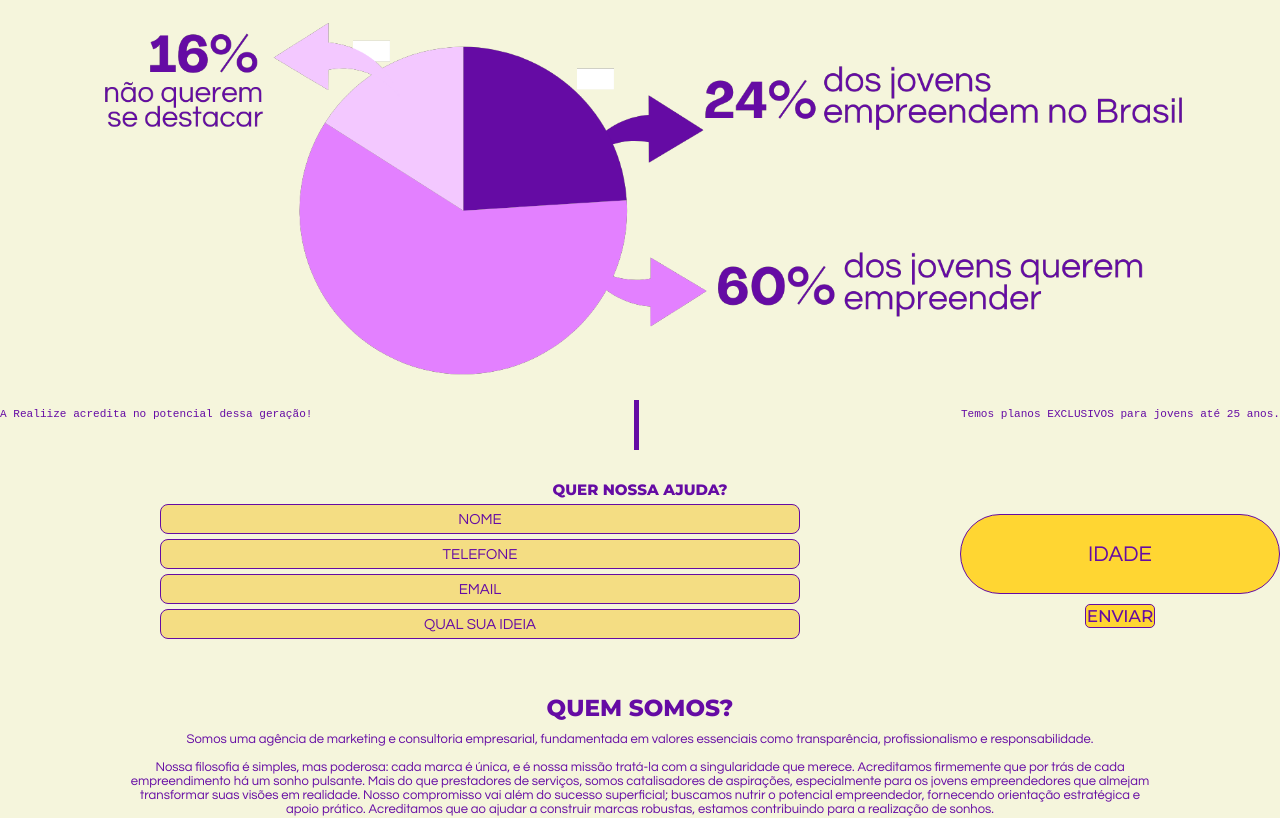
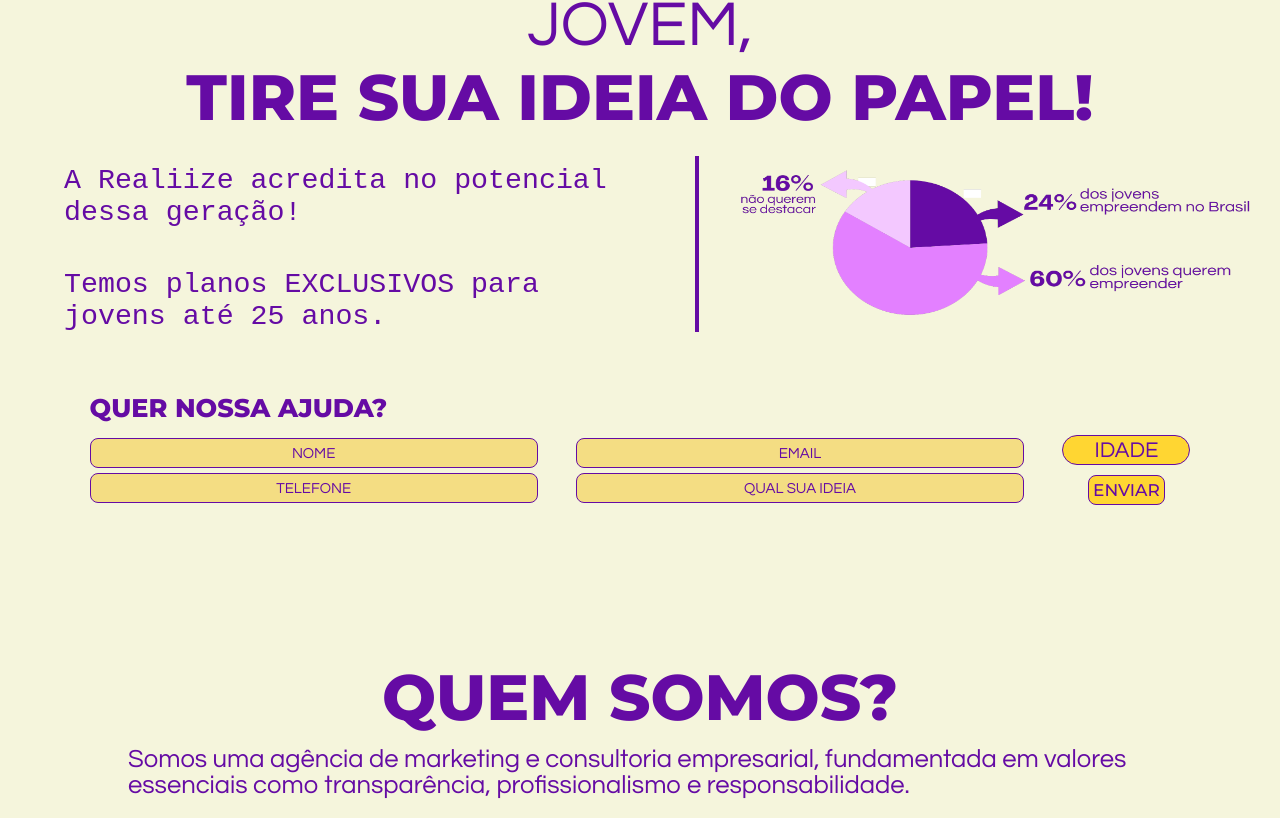
Before and after one commit to Jonas-Victor950/realiize, a React (Create React App) app in the folder frontend/: page / in a window 1280 px wide. Shown: the part 3191-4009 px from the top of the page. Built offline with nearby package versions, Linux system fonts and the light colour scheme; a web font is replaced by a local one.

Commit message:
Finalizing content six desktop  and adding scroll to content-two

```diff
--- a/frontend/src/pages/Home.css
+++ b/frontend/src/pages/Home.css
@@ -219,6 +219,10 @@
   margin-top: 50px;
 }
 
+#home .content-five .form-group-two-two {
+  display: none;
+}
+
 #home .content-five .form-group-two .flex-one {
   font-family: "Questrial", sans-serif;
   font-size: 0.85em;
@@ -255,6 +259,10 @@
   font-weight: 800;
   font-size: 2.3em;
   color: #650ba4;
+}
+
+#home .content-five .form-group-three {
+  display: none;
 }
 
 #home .content-five .form-group-four {
@@ -344,9 +352,10 @@
   font-family: "Questrial", sans-serif;
   color: #650ba4;
   width: 80vw;
-  text-align:center;
+  text-align: start;
   margin-left: 10vw;
   font-size: 13px;
+  padding-bottom: 60px;
 }
 
 /*End Content-six mobile */
@@ -507,12 +516,12 @@
   #home .content-three .column-two button {
     margin-right: -5vw;
     margin-left: 40vw;
-    font-size: 1.0vw;
+    font-size: 1vw;
     border: 1px solid #650ba4; /* Definindo a borda */
     background-color: #ffd632;
     border-radius: 8px;
     margin-top: 15px;
-    padding:5px;
+    padding: 5px;
     color: #650ba4;
   }
   /*End content-three desktop */
@@ -536,4 +545,192 @@
   }
   /*End content-foury desktop */
 
+  /*Start Content-five desktop */
+  #home .content-five {
+    margin-top: 100px;
+  }
+
+  #home .content-five .form-group-two {
+    display: none;
+  }
+
+  /* #home .content-five .form-group-two .flex-one {
+    font-family: "Questrial", sans-serif;
+    font-size: 0.85em;
+    display: flex;
+    flex-direction: column;
+    justify-content: space-between;
+    margin-top: 20px;
+    color: #650ba4;
+  }
+
+  #home .content-five .form-group-two .flex-one .text-one,
+  #home .content-five .form-group-two .flex-one .text-two {
+    padding-top: 8px;
+  }
+
+  #home .content-five .form-group-two .flex-one .purple-vertical {
+    width: 5px;
+    background-color: #650ba4;
+    height: 50px;
+  }
+  #home .content-five .form-group-two .image {
+    width: 85vw;
+    margin-top: 10px;
+  } */
+
+  #home .content-five .form-group-one .text-one {
+    font-size: 5vw;
+  }
+
+  #home .content-five .form-group-one .text-two {
+    font-size: 5vw;
+  }
+
+  #home .content-five .form-group-two-two {
+    display: flex;
+  }
+
+  #home .content-five .form-group-two-two .flex-one {
+    font-family: "Questrial", sans-serif;
+    font-size: 0.85em;
+    display: flex;
+    flex-direction: row;
+    justify-content: space-between;
+    margin-top: 20px;
+    color: #650ba4;
+    gap: 3vw;
+  }
+
+  #home .content-five .form-group-two-two .flex-one .texts {
+    display: flex;
+    flex-direction: column;
+    gap: 40px;
+    padding-top: 8px;
+    font-size: 1.7vw;
+    margin-left: 5vw;
+    text-align: left;
+  }
+
+  #home .content-five .form-group-two-two .flex-one .purple-vertical {
+    width: 5px;
+    background-color: #650ba4;
+    height: 100%;
+  }
+  #home .content-five .form-group-two-two .image {
+    width: 55vw;
+    margin-top: 10px;
+    height: 150px;
+    margin-right: 30px;
+  }
+
+  #home .content-five .form-group-three {
+    display: block;
+    margin-top: 60px;
+    width: 100vw;
+  }
+  #home .content-five .form-group-four {
+    display: none;
+  }
+
+  #home .content-five .form-group-three .text-one {
+    font-family: "Montserrat", sans-serif;
+    font-weight: 800;
+    font-size: 2vw;
+    color: #650ba4;
+    margin-bottom: 15px;
+    text-align: left;
+    margin-left: 7vw;
+  }
+
+  #home .content-five .form-group-three .columns-one {
+    display: flex;
+    justify-content: center;
+    gap: 3vw;
+  }
+
+  #home .content-five .form-group-three .columns-one .left-side,
+  #home .content-five .form-group-three .columns-one .middle-side {
+    width: 35vw;
+  }
+  #home .content-five .form-group-three .columns-one .right-side {
+    width: 10vw;
+  }
+
+  #home .content-five .form-group-three .columns-one .left-side input,
+  #home .content-five .form-group-three .columns-one .middle-side input {
+    width: 35vw;
+    height: 30px;
+    margin-bottom: 5px;
+    border-radius: 8px;
+    text-align: center;
+    border: 1px solid #650ba4; /* Definindo a borda */
+    font-size: 15px;
+    background-color: #f4dd83;
+    color: #650ba4;
+    font-family: "Montserrat", sans-serif;
+  }
+
+  #home
+    .content-five
+    .form-group-three
+    .columns-one
+    .left-side
+    input::placeholder,
+  #home
+    .content-five
+    .form-group-three
+    .columns-one
+    .middle-side
+    input::placeholder {
+    font-family: "Questrial", sans-serif;
+    color: #650ba4;
+  }
+
+  #home .content-five .form-group-three .columns-one .right-side input {
+    font-family: "Montserrat", sans-serif;
+    border-radius: 120px;
+    height: 30px;
+    width: 10vw;
+    margin-top: -3px;
+    margin-bottom: 10px;
+    text-align: center;
+    background-color: #ffd632;
+    border: 1px solid #650ba4;
+  }
+  #home
+    .content-five
+    .form-group-three
+    .columns-one
+    .right-side
+    input::placeholder {
+    font-family: "Questrial", sans-serif;
+    color: #650ba4;
+  }
+
+  #home .content-five .form-group-three .columns-one .right-side button {
+    background-color: #ffd632;
+    font-size: 1em;
+    border: 1px solid #650ba4;
+    border-radius: 8px;
+    color: #650ba4;
+    padding: 4px;
+    font-family: "Montserrat", sans-serif;
+    font-weight: 500;
+  }
+  /*End Content-five desktop */
+
+  /*Start Content-six desktop */
+  #home .content-six .text-one {
+    font-size: 5vw;
+    color: #650ba4;
+    margin-bottom: 10px;
+    margin-top: 150px;
+  }
+
+  #home .content-six .text-two {
+    font-size: 2vw;
+    padding-bottom: 60px;
+  }
+  /*End Content-six desktop */
 }
--- a/frontend/src/pages/Home.js
+++ b/frontend/src/pages/Home.js
@@ -7,7 +7,7 @@
 import purpleContentTwo from "../images/4.png";
 import purpleTwoContentTwo from "../images/6.png";
 import piramideContentThree from "../images/3.png";
-import React from "react";
+import React, { useRef } from "react";
 import grafic from "../images/5.png";
 
 // Components
@@ -27,6 +27,11 @@
 
 const Home = () => {
   const navigate = useNavigate();
+  const contentTwoRef = useRef(null); // Referência para o elemento content-two
+
+  const handleScrollToContentTwo = () => {
+    contentTwoRef.current.scrollIntoView({ behavior: "smooth" }); // Rolagem suave até o content-two
+  };
 
   const dispatch = useDispatch();
 
@@ -39,7 +44,7 @@
               <img src={hashtag} id="hashtag" />
             </div>
             <div>
-              <button>QUERO ALAVANCAR MINHA MARCA!</button>
+              <button onClick={handleScrollToContentTwo}>QUERO ALAVANCAR MINHA MARCA!</button>
             </div>
           </div>
 
@@ -55,7 +60,7 @@
           </div>
         </div>
       </div>
-      <div className="content-two">
+      <div className="content-two" ref={contentTwoRef}>
         <div className="before-column">
           <div id="purple-rectangle"></div>
           <img src={yellowContentTwo} id="image-yellow-content-two" />
@@ -118,7 +123,7 @@
         </div>
         <div className="column-two">
           <div>MÉTODO ÚNICO PARA VOCÊ CRESCER!</div>
-          <button>QUERO UMA ESTRATÉGIA PERSONALIZADA</button>
+          <button onClick={handleScrollToContentTwo}>QUERO UMA ESTRATÉGIA PERSONALIZADA</button>
         </div>
       </div>
       <div className="content-foury">
@@ -127,7 +132,7 @@
         <div>
           <ContentFour />
         </div>
-        <button>QUERO DESTACAR MINHA EMPRESA!</button>
+        <button onClick={handleScrollToContentTwo}>QUERO DESTACAR MINHA EMPRESA!</button>
       </div>
       <div className="content-five">
         <div className="form-group-one">
@@ -146,7 +151,38 @@
             </div>
           </div>
         </div>
-        <div className="form-group-three"></div>
+        <div className="form-group-two-two">
+          <div className="flex-one">
+            <div className="texts">
+              <div className="text-one">
+                A Realiize acredita no potencial dessa geração!
+              </div>
+              <div className="text-two">
+                Temos planos EXCLUSIVOS para jovens até 25 anos.
+              </div>
+            </div>
+
+            <div className="purple-vertical"></div>
+            <img src={grafic} className="image" />
+          </div>
+        </div>
+        <div className="form-group-three">
+          <div className="text-one">QUER NOSSA AJUDA?</div>
+          <form className="columns-one">
+            <div className="left-side">
+              <input placeholder="NOME" />
+              <input placeholder="TELEFONE" />
+            </div>
+            <div className="middle-side">
+              <input placeholder="EMAIL" />
+              <input placeholder="QUAL SUA IDEIA" />
+            </div>
+            <div className="right-side">
+              <input placeholder="IDADE" />
+              <button>ENVIAR</button>
+            </div>
+          </form>
+        </div>
         <div className="form-group-four">
           <div className="text-one">QUER NOSSA AJUDA?</div>
           <form className="columns-one">
```
